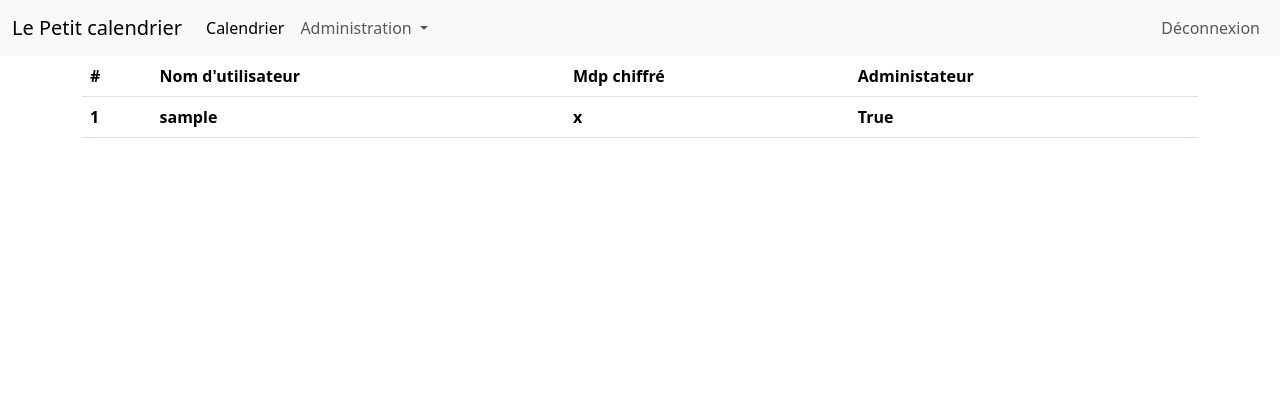
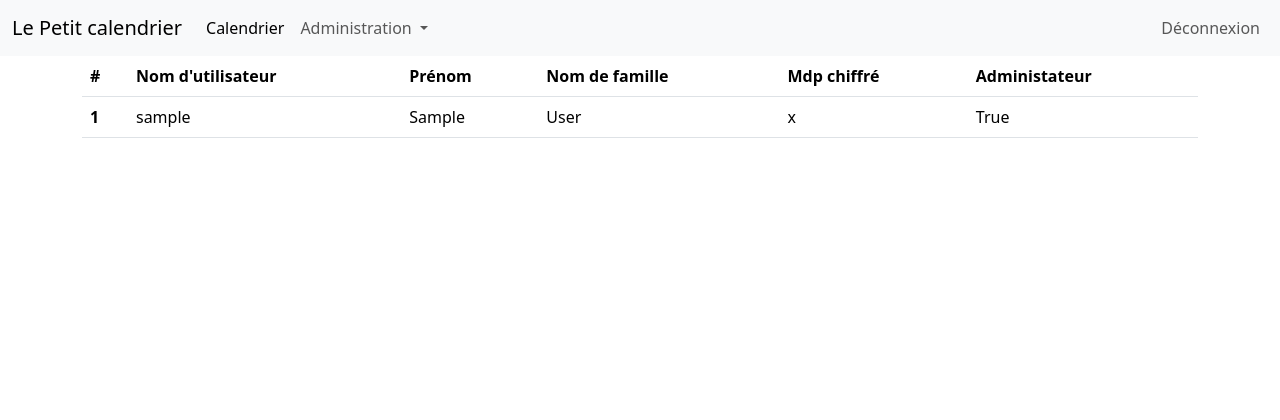
Before and after one commit to goudinium/calendrier, a Flask app: page /users in a window 1280 px wide. Shown: the top 420 px of the page. Run offline with Flask 3, Linux system fonts and the light colour scheme; a user stored in the database is signed in; tables that the repository leaves empty hold one stand-in row (values such as "Sample post"); lists and menus that the app fills with data are empty.

Commit message:
Ajout du prénom et nom des utilisateurs en base

```diff
--- a/create_db.py
+++ b/create_db.py
@@ -6,7 +6,7 @@ with app.app_context():
     db.create_all()
 
     pwd = bcrypt.generate_password_hash("fanfan").decode('utf-8')
-    admin = User(username='admin', password=pwd, is_admin=True)
+    admin = User(username='admin', first_name="François", last_name="Goudineau", password=pwd, is_admin=True)
 
     db.session.add(admin)
     db.session.commit()
--- a/petitcalendrier/forms.py
+++ b/petitcalendrier/forms.py
@@ -13,6 +13,8 @@ class LoginForm(FlaskForm):
 
 class RegisterForm(FlaskForm):
     username = StringField("Nom d'utilisateur", validators=[DataRequired()])
+    first_name = StringField("Prénom", validators=[DataRequired()])
+    last_name = StringField("Nom de famille", validators=[DataRequired()])
     password = PasswordField('Mot de passe')
     submit = SubmitField("Créer")
 
--- a/petitcalendrier/models.py
+++ b/petitcalendrier/models.py
@@ -8,8 +8,10 @@ def load_user(user_id):
 class User(db.Model, UserMixin):
     id = db.Column(db.Integer, primary_key=True)
     username = db.Column(db.String(20), unique=True, nullable=False)
+    first_name = db.Column(db.String(60), unique=False, nullable=False)
+    last_name = db.Column(db.String(60), unique=False, nullable=False)
     password = db.Column(db.String(60), nullable=False)
     is_admin = db.Column(db.Boolean, unique=False, default=False)
 
     def __repr__(self) -> str:
-        return f"User('{self.username}', '{self.username}', '{self.is_admin}')"
+        return f"User('{self.username}', '{self.first_name} {self.last_name}', '{self.is_admin}')"
--- a/petitcalendrier/routes.py
+++ b/petitcalendrier/routes.py
@@ -9,7 +9,7 @@ from petitcalendrier.models import User
 @app.route("/")
 @login_required
 def home():
-    return render_template("home.j2")
+    return render_template("home.j2", first_name=current_user.first_name)
 
 @app.route("/day/<int:day>")
 @login_required
@@ -40,7 +40,7 @@ def register():
     form = RegisterForm()
     if form.validate_on_submit():
         hashed_password = bcrypt.generate_password_hash(form.password.data).decode('utf-8')
-        user = User(username=form.username.data, password=hashed_password)
+        user = User(username=form.username.data, first_name=form.first_name.data, last_name=form.last_name.data, password=hashed_password)
         db.session.add(user)
         db.session.commit()
         flash("Utilisateur créé avec succès", "success")
--- a/petitcalendrier/templates/home.j2
+++ b/petitcalendrier/templates/home.j2
@@ -2,7 +2,7 @@
 {% block content %}
 <div class="calendar-body full-height">
     <div class="row">
-        <h1>Ouvrez une case du calendrier de l'avent</h1>
+        <h1>Bonjour {{ first_name }}, ouvre une case du calendrier!</h1>
     </div>
     {% for day in range(24) %}
     {% if day % 6 == 0 %}
--- a/petitcalendrier/templates/layout.j2
+++ b/petitcalendrier/templates/layout.j2
@@ -13,7 +13,7 @@
 <body>
 <nav class="navbar navbar-expand-lg bg-body-tertiary" >
   <div class="container-fluid">
-    <a class="navbar-brand" href="#">Le Petit calendrier</a>
+    <a class="navbar-brand" href="{{ url_for('home') }}">Le Petit calendrier</a>
     <button class="navbar-toggler" type="button" data-bs-toggle="collapse" data-bs-target="#navbarSupportedContent" aria-controls="navbarSupportedContent" aria-expanded="false" aria-label="Toggle navigation">
       <span class="navbar-toggler-icon"></span>
     </button>
--- a/petitcalendrier/templates/users.j2
+++ b/petitcalendrier/templates/users.j2
@@ -6,6 +6,8 @@
     <tr>
       <th scope="col">#</th>
       <th scope="col">Nom d'utilisateur</th>
+      <th scope="col">Prénom</th>
+      <th scope="col">Nom de famille</th>
       <th scope="col">Mdp chiffré </th>
       <th scope="col">Administateur</th>
     </tr>
@@ -13,10 +15,12 @@
   <tbody>
     {% for user in users %}
       <tr>
-        <th scope="col">{{user.id}}</th>
-        <th scope="col">{{user.username}}</th>
-        <th scope="col">{{user.password}}</th>
-        <th scope="col">{{user.is_admin}}</th>
+        <th scope="row">{{user.id}}</th>
+        <td>{{user.username}}</th>
+        <td>{{user.first_name}}</th>
+        <td>{{user.last_name}}</th>
+        <td>{{user.password}}</th>
+        <td>{{user.is_admin}}</th>
       </tr>
     {% endfor %}
   </tbody>
```
Also changed, not shown: petitcalendrier/templates/register.j2 (+36 -0 lines).
